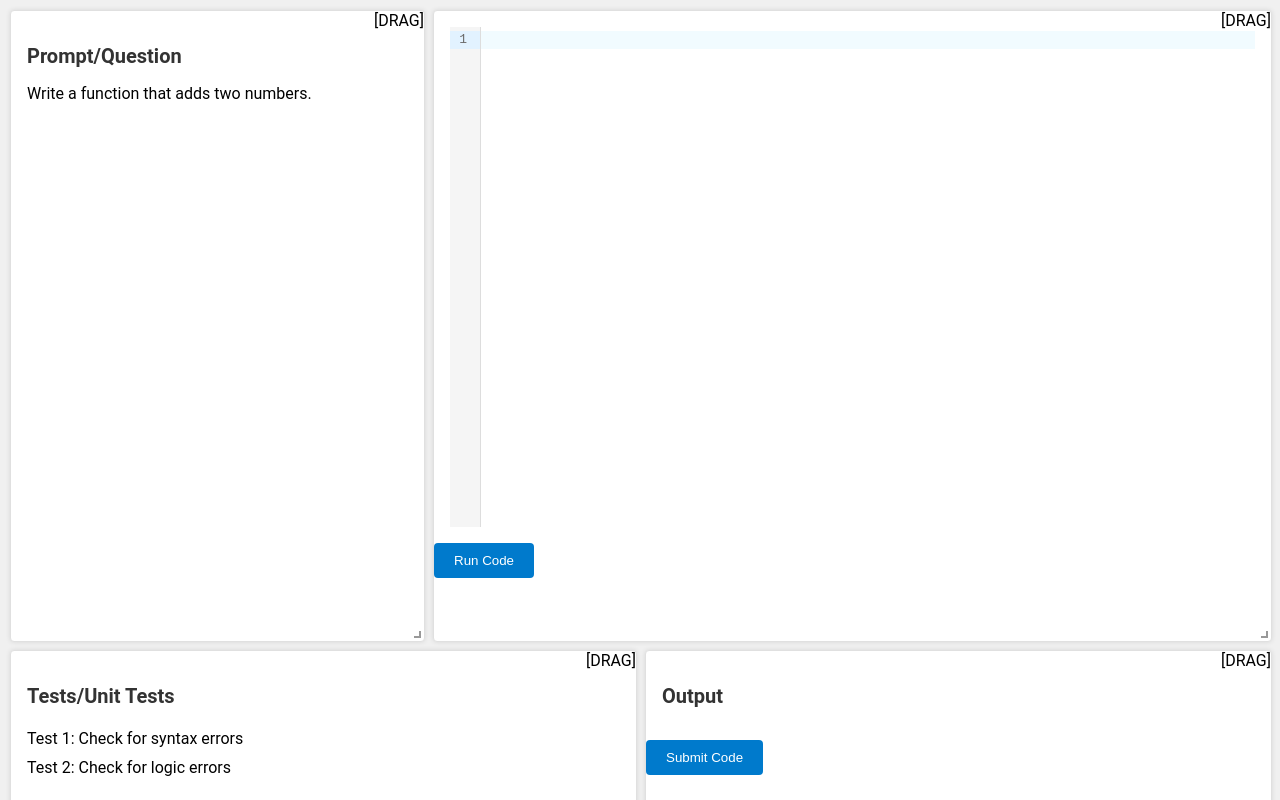
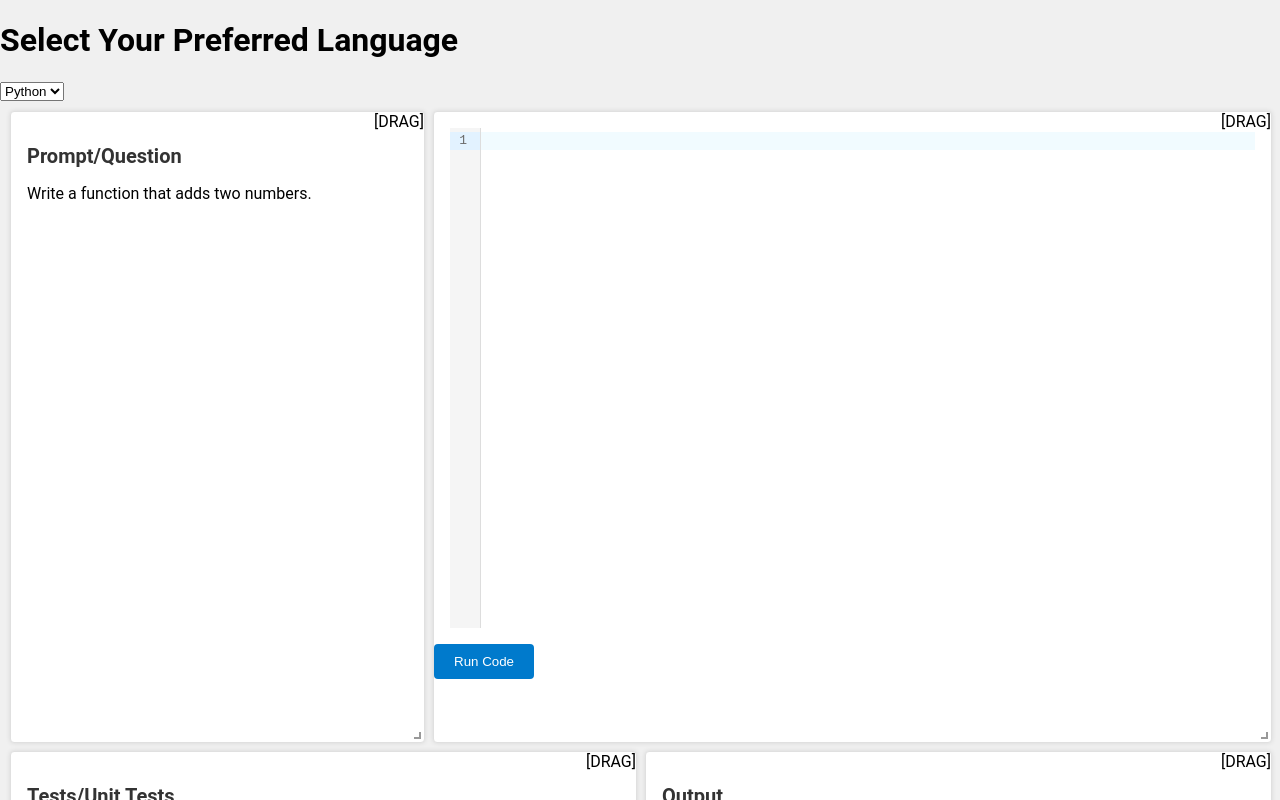
Before and after one commit to fabiancannaheim/greenexam, a React (Create React App) app in the folder frontend/: page / in a window 1280 px wide. Shown: the top 800 px of the page. Built offline with nearby package versions, Linux system fonts and the light colour scheme.

Commit message:
lang switch
python, java request

```diff
--- a/frontend/package.json
+++ b/frontend/package.json
@@ -3,13 +3,14 @@
   "version": "0.1.0",
   "private": true,
   "dependencies": {
-    "axios": "^1.5.1",
+    "@codemirror/lang-java": "^6.0.1",
     "@codemirror/lang-javascript": "^6.2.1",
     "@codemirror/lang-python": "^6.1.3",
     "@testing-library/jest-dom": "^5.17.0",
     "@testing-library/react": "^13.4.0",
     "@testing-library/user-event": "^13.5.0",
     "@uiw/react-codemirror": "^4.21.13",
+    "axios": "^1.5.1",
     "codemirror": "^6.0.1",
     "react": "^18.2.0",
     "react-dom": "^18.2.0",
--- a/frontend/src/App.js
+++ b/frontend/src/App.js
@@ -1,4 +1,4 @@
-import { javascript } from "@codemirror/lang-javascript";
+import { java } from "@codemirror/lang-java";
 import { python } from "@codemirror/lang-python";
 import CodeMirror from "@uiw/react-codemirror";
 import axios from "axios";
@@ -11,7 +11,7 @@ import Tests from "./Tests";
 import "react-grid-layout/css/styles.css";
 import "./App.css";
 
-export const API_URL = "http://192.168.53.124:3000";
+export const API_URL = "http://192.168.1.8:3000";
 const ResponsiveGridLayout = WidthProvider(Responsive);
 
 function App() {
@@ -22,12 +22,17 @@ function App() {
     { i: "4", x: 6, y: 6, w: 6, h: 2, minW: 2 },
   ];
 
+  const [selectedLanguage, setSelectedLanguage] = useState("python");
   const [code, setCode] = useState("");
   const [output, setOutput] = useState("");
   const tests = [
     "Test 1: Check for syntax errors",
     "Test 2: Check for logic errors",
   ];
+
+  const handleLanguageChange = (e) => {
+    setSelectedLanguage(e.target.value);
+  };
 
   const onChange = React.useCallback((value, viewUpdate) => {
     // TODO: Track every change
@@ -42,7 +47,7 @@ function App() {
 
     axios
       .post(
-        `${API_URL}/execution/python`,
+        `${API_URL}/execution/${selectedLanguage}`,
         {
           code: code,
         },
@@ -67,6 +72,15 @@ function App() {
 
   return (
     <div className="app">
+      <div>
+        <h1>Select Your Preferred Language</h1>
+        <select value={selectedLanguage} onChange={handleLanguageChange}>
+          <option value="python" select>
+            Python
+          </option>
+          <option value="java">Java</option>
+        </select>
+      </div>
       <ResponsiveGridLayout
         className="layout"
         layouts={{ lg: layout }}
@@ -83,7 +97,7 @@ function App() {
         <div key="2" className="resizable-tile">
           <CodeMirror
             value=""
-            extensions={python()}
+            extensions={[python(), java()]}
             onChange={onChange}
             height="500px"
           />
```
Also changed, not shown: 1 other file (tests, documents, lock files or other folders).
